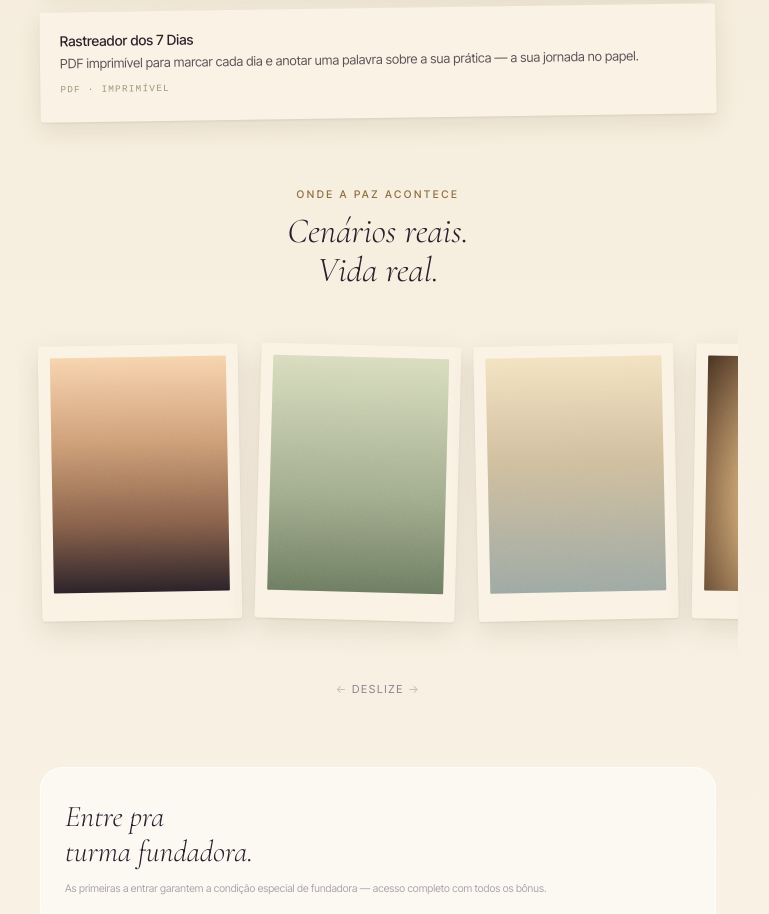
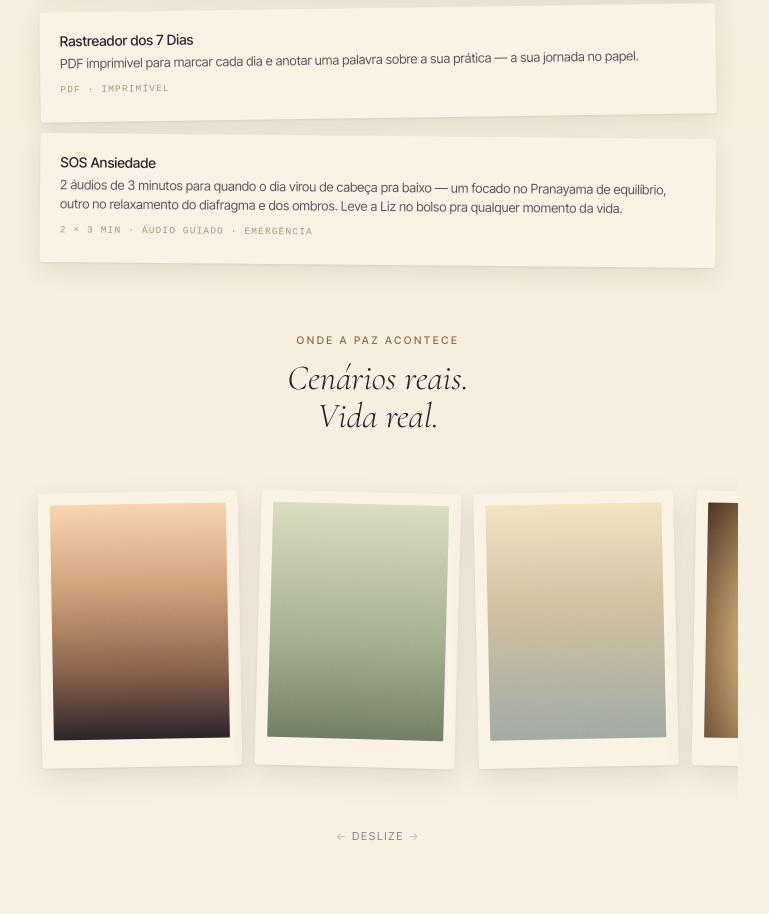
Before and after one commit to SerenaMenteFeliz/larinterior-site, a website: page desafio-7-dias/index.html in a window 1280 px wide. Shown: the part 3578-4492 px from the top of the page, without its empty margins (262-1031 px from the left). Drawn offline with nearby package versions, Linux system fonts and the light colour scheme.

Commit message:
feat: adiciona bônus SOS Ansiedade na landing page
2 áudios de 3 min (Pranayama de equilíbrio + relaxamento diafragma/ombros)
para momentos de crise. 4º card de bônus com tilt próprio no CSS.

Co-Authored-By: Claude Sonnet 4.6 <noreply@anthropic.com>

```diff
--- a/desafio-7-dias/index.html
+++ b/desafio-7-dias/index.html
@@ -389,6 +389,7 @@
   }
   .bonus-item:nth-child(2) { --tilt: 0.7deg; }
   .bonus-item:nth-child(3) { --tilt: -0.8deg; }
+  .bonus-item:nth-child(4) { --tilt: 0.5deg; }
   .bonus-item:hover,
   .bonus-item:active { transform: rotate(0deg) translateY(-2px); }
   .bonus-grain {
@@ -964,6 +965,12 @@
         <p class="bonus-desc">PDF imprimível para marcar cada dia e anotar uma palavra sobre a sua prática — a sua jornada no papel.</p>
         <span class="bonus-format">PDF · imprimível</span>
       </div>
+      <div class="bonus-item">
+        <div class="bonus-grain"></div>
+        <p class="bonus-name">SOS Ansiedade</p>
+        <p class="bonus-desc">2 áudios de 3 minutos para quando o dia virou de cabeça pra baixo — um focado no Pranayama de equilíbrio, outro no relaxamento do diafragma e dos ombros. Leve a Liz no bolso pra qualquer momento da vida.</p>
+        <span class="bonus-format">2 × 3 min · áudio guiado · emergência</span>
+      </div>
     </div>
   </section>
 
```
Also changed, not shown: 1 other file.
